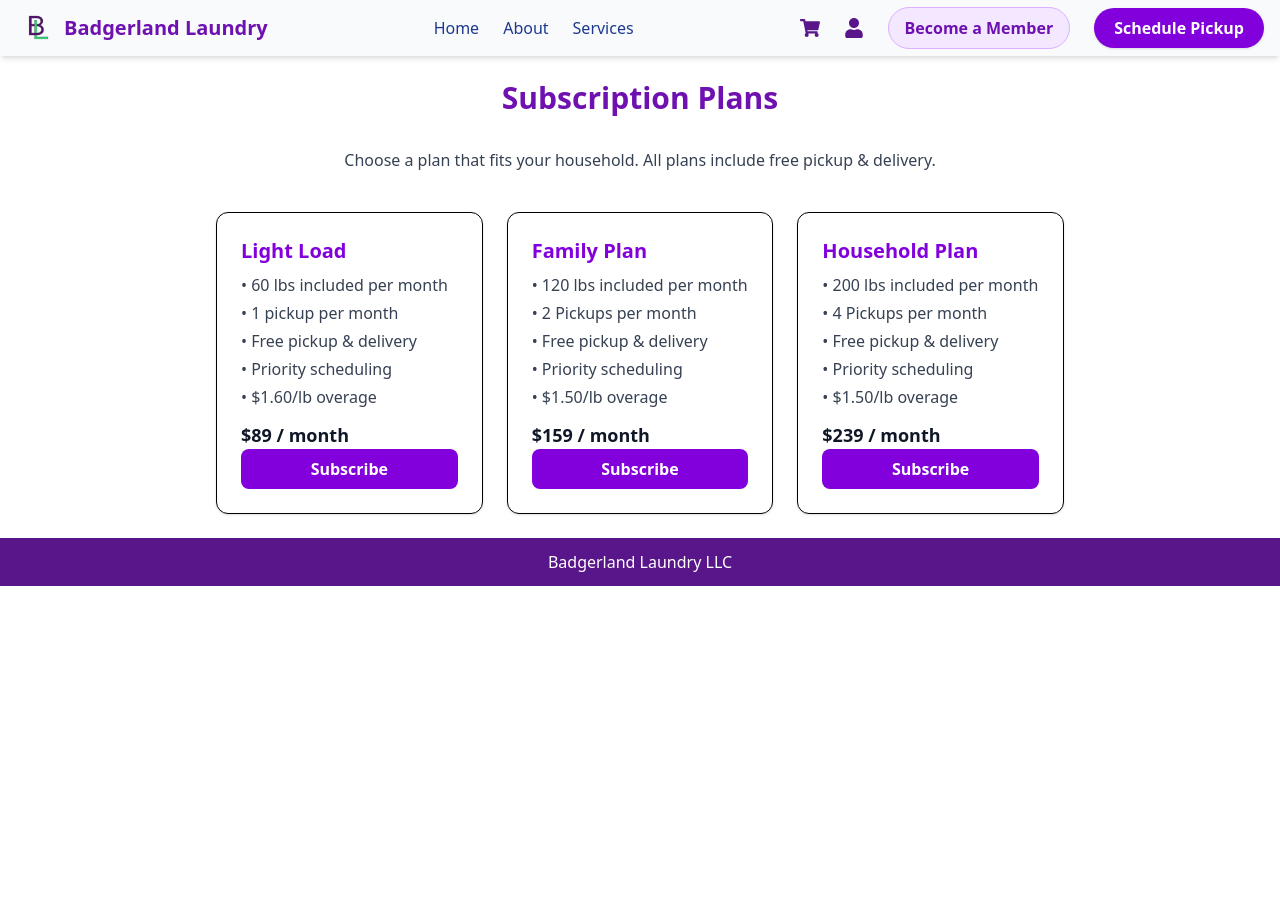
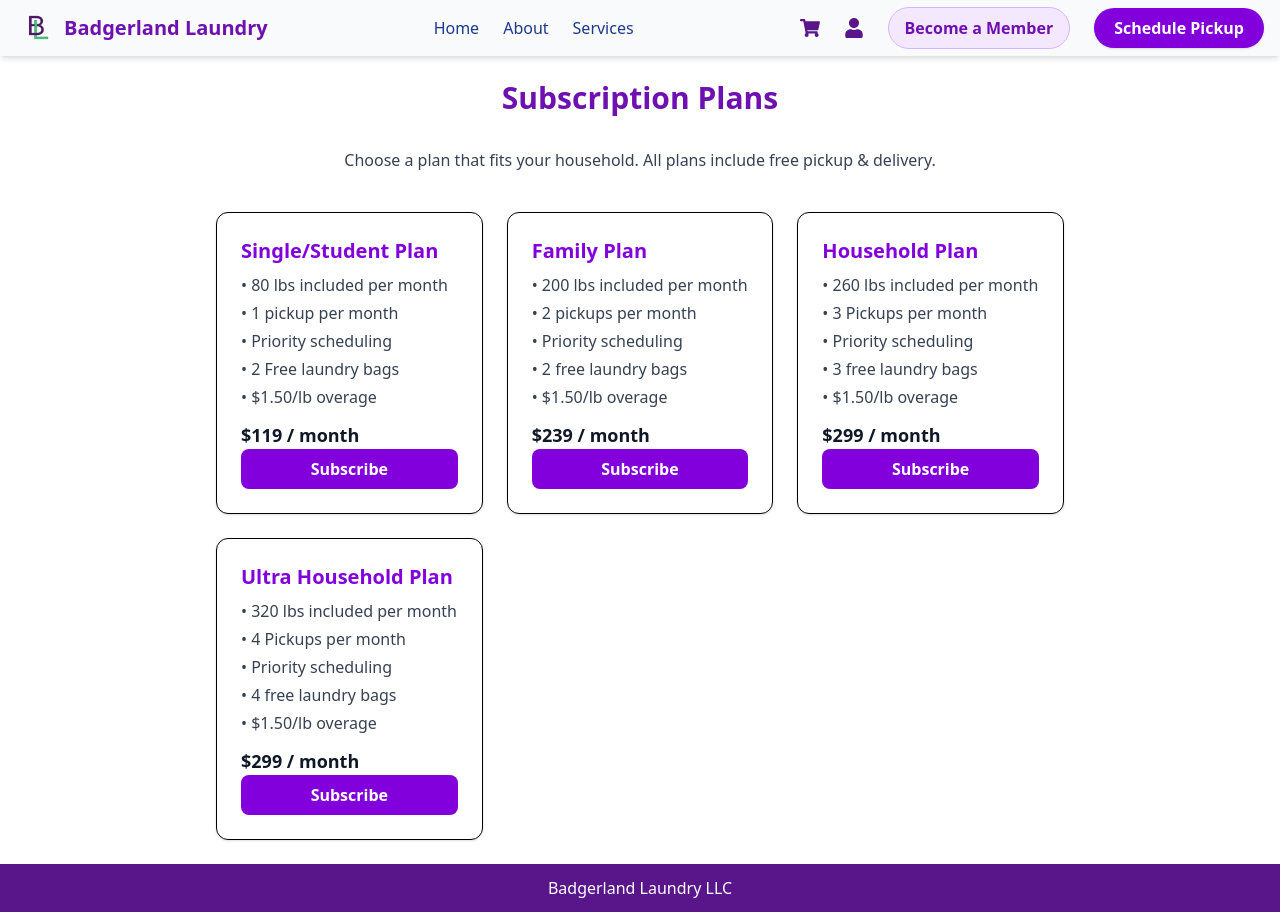
Before and after one commit to Badgerland608/BadgerlandSite, a React (Vite) app: page /plans in a window 1280 px wide. Before the commit the page ends 800 px from the top, so only its background shows below. Built offline with nearby package versions, Linux system fonts and the light colour scheme; no server answers.

Commit message:
updated plans page

```diff
--- a/src/Plans.jsx
+++ b/src/Plans.jsx
@@ -15,34 +15,35 @@ export default function Plans() {
 
         {/* Light Load Plan */}
         <div className="border rounded-xl shadow p-6 flex flex-col">
-          <h2 className="text-xl font-semibold text-purple-700 mb-2">Light Load</h2>
-          <p className="text-gray-700 mb-1">• 60 lbs included per month</p>
+          <h2 className="text-xl font-semibold text-purple-700 mb-2">Single/Student Plan</h2>
+          <p className="text-gray-700 mb-1">• 80 lbs included per month</p>
           <p className="text-gray-700 mb-1">• 1 pickup per month</p>
-          <p className="text-gray-700 mb-1">• Free pickup & delivery</p>
           <p className="text-gray-700 mb-1">• Priority scheduling</p>
-          <p className="text-gray-700 mb-1">• $1.60/lb overage</p>
-          <p className="text-gray-900 font-bold text-lg mt-2">$89 / month</p>
+          <p className="text-gray-700 mb-1">• 2 Free laundry bags</p>
+          <p className="text-gray-700 mb-1">• $1.50/lb overage</p>
+          <p className="text-gray-900 font-bold text-lg mt-2">$119 / month</p>
 
           <a
-            href="https://buy.stripe.com/dRm7sKdqU83n02L7J50Jq01"
+            href="https://buy.stripe.com/7sY9ASeuY83n5n55AX0Jq06"
             className="mt-auto bg-purple-700 text-white text-center py-2 rounded-lg font-semibold hover:bg-purple-800 transition"
           >
             Subscribe
           </a>
         </div>
 
+
         {/* Family Plan */}
         <div className="border rounded-xl shadow p-6 flex flex-col">
           <h2 className="text-xl font-semibold text-purple-700 mb-2">Family Plan</h2>
-          <p className="text-gray-700 mb-1">• 120 lbs included per month</p>
-          <p className="text-gray-700 mb-1">• 2 Pickups per month</p>
-          <p className="text-gray-700 mb-1">• Free pickup & delivery</p>
+          <p className="text-gray-700 mb-1">• 200 lbs included per month</p>
+          <p className="text-gray-700 mb-1">• 2 pickups per month</p>
           <p className="text-gray-700 mb-1">• Priority scheduling</p>
+          <p className="text-gray-700 mb-1">• 2 free laundry bags</p>
           <p className="text-gray-700 mb-1">• $1.50/lb overage</p>
-          <p className="text-gray-900 font-bold text-lg mt-2">$159 / month</p>
+          <p className="text-gray-900 font-bold text-lg mt-2">$239 / month</p>
 
           <a
-            href="https://buy.stripe.com/8x2dR8euY2J3g1Jfbx0Jq05"
+            href="https://buy.stripe.com/eVqcN4cmQ5Vf4j15AX0Jq07"
             className="mt-auto bg-purple-700 text-white text-center py-2 rounded-lg font-semibold hover:bg-purple-800 transition"
           >
             Subscribe
@@ -52,15 +53,33 @@ export default function Plans() {
         {/* Household Plan */}
         <div className="border rounded-xl shadow p-6 flex flex-col">
           <h2 className="text-xl font-semibold text-purple-700 mb-2">Household Plan</h2>
-          <p className="text-gray-700 mb-1">• 200 lbs included per month</p>
-          <p className="text-gray-700 mb-1">• 4 Pickups per month</p>
-          <p className="text-gray-700 mb-1">• Free pickup & delivery</p>
+          <p className="text-gray-700 mb-1">• 260 lbs included per month</p>
+          <p className="text-gray-700 mb-1">• 3 Pickups per month</p>
           <p className="text-gray-700 mb-1">• Priority scheduling</p>
+          <p className="text-gray-700 mb-1">• 3 free laundry bags</p>
           <p className="text-gray-700 mb-1">• $1.50/lb overage</p>
-          <p className="text-gray-900 font-bold text-lg mt-2">$239 / month</p>
+          <p className="text-gray-900 font-bold text-lg mt-2">$299 / month</p>
 
           <a
-            href="https://buy.stripe.com/7sY4gy3Qk4Rb7vdbZl0Jq04"
+            href="https://buy.stripe.com/fZu14maeI1EZ2aTe7t0Jq08"
+            className="mt-auto bg-purple-700 text-white text-center py-2 rounded-lg font-semibold hover:bg-purple-800 transition"
+          >
+            Subscribe
+          </a>
+        </div>
+
+        {/* Household Plan */}
+        <div className="border rounded-xl shadow p-6 flex flex-col">
+          <h2 className="text-xl font-semibold text-purple-700 mb-2"> Ultra Household Plan</h2>
+          <p className="text-gray-700 mb-1">• 320 lbs included per month</p>
+          <p className="text-gray-700 mb-1">• 4 Pickups per month</p>
+          <p className="text-gray-700 mb-1">• Priority scheduling</p>
+          <p className="text-gray-700 mb-1">• 4 free laundry bags</p>
+          <p className="text-gray-700 mb-1">• $1.50/lb overage</p>
+          <p className="text-gray-900 font-bold text-lg mt-2">$299 / month</p>
+
+          <a
+            href="https://buy.stripe.com/fZu14maeI1EZ2aTe7t0Jq08"
             className="mt-auto bg-purple-700 text-white text-center py-2 rounded-lg font-semibold hover:bg-purple-800 transition"
           >
             Subscribe
```
